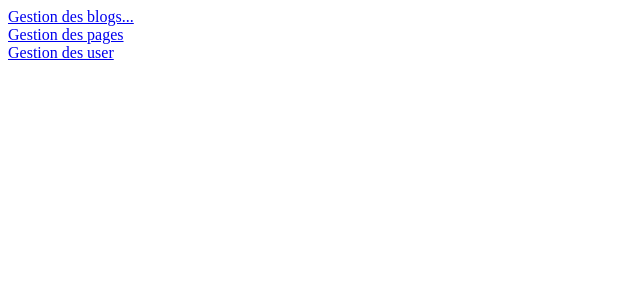
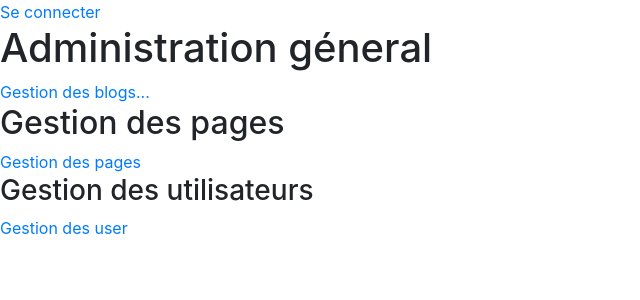
Before and after one commit to mrlaowilly/site_educatif, a Symfony app: template templates/admin/index.html.twig in a window 1280 px wide. Shown: the top 300 px of the page, without its empty margins (0-640 px from the left). Run offline with Twig, Linux system fonts and the light colour scheme; the template is opened without the code that fills it, so the values that code supplies are empty; some libraries are stand-ins or nearby versions.

Commit message:
mise en place de la page admin

```diff
--- a/src/DataFixtures/BlogFixtures.php
+++ b/src/DataFixtures/BlogFixtures.php
@@ -21,7 +21,7 @@ class BlogFixtures extends Fixture
 
         $blog1 = new Blog();
         $blog1-> setTitle('blog1')
-            ->setDescriptif('Le premier blog')
+            ->setDescriptif('Le premier article diver')
             ->setAuthor('Pierre');
 
         $manager->persist($blog1);
--- a/templates/admin/index.html.twig
+++ b/templates/admin/index.html.twig
@@ -2,20 +2,21 @@
 
 {% block title %}Hello AdminController!{% endblock %}
 
+
+
+
 {% block body %}
+
+<h1>Administration géneral</h1>
+
 <a href="{{ path('blog_index') }}"> Gestion des blogs...</a>
 <br>
+    <h2> Gestion des pages </h2>
 <a href="{{ path ('page_index') }}"> Gestion des pages </a>
 <br>
+    <h3>Gestion des utilisateurs</h3>
 <a href="{{ path ('user_index') }}"> Gestion des user </a>
 
 
 
-
-
-
-
-
-
-
 {% endblock %}
--- a/templates/base.html.twig
+++ b/templates/base.html.twig
@@ -3,10 +3,28 @@
     <head>
         <meta charset="UTF-8">
         <title>{% block title %}Welcome!{% endblock %}</title>
-        {% block stylesheets %}{% endblock %}
+        {% block stylesheets %}
+            <link rel="stylesheet" href="https://stackpath.bootstrapcdn.com/bootstrap/4.3.1/css/bootstrap.min.css" integrity="sha384-ggOyR0iXCbMQv3Xipma34MD+dH/1fQ784/j6cY/iJTQUOhcWr7x9JvoRxT2MZw1T" crossorigin="anonymous">
+            <link rel="stylesheet" href="{{ asset('css/style1.css') }}">
+        {% endblock %}
     </head>
     <body>
+        {% block header %}
+
+        {% if is_granted('IS_AUTHENTICATED_FULLY') %}
+            <div style="..."><a href="{{ path('logout_route') }}">Se deconnecter </a>  </div>
+            <strong>{{ app.user.email }}</strong>
+        {% else %}
+            {% if app.request.pathinfo != '/login' %}
+                <div style="..."><a href="{{ path('app_login') }}">Se connecter </a>  </div>
+            {% endif %}
+        {% endif %}
+        {% endblock %}
+
         {% block body %}{% endblock %}
         {% block javascripts %}{% endblock %}
     </body>
 </html>
+
+
+{##}
```
Also changed, not shown: public/css/style1.css (added), 1 other file.
